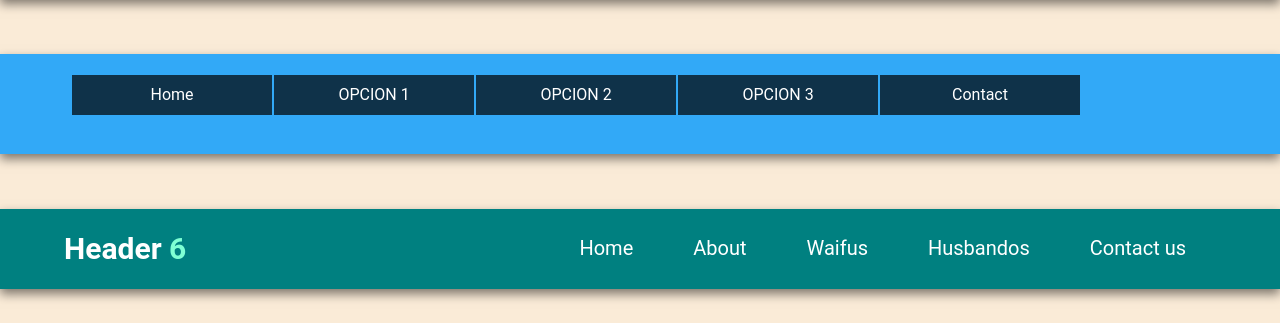
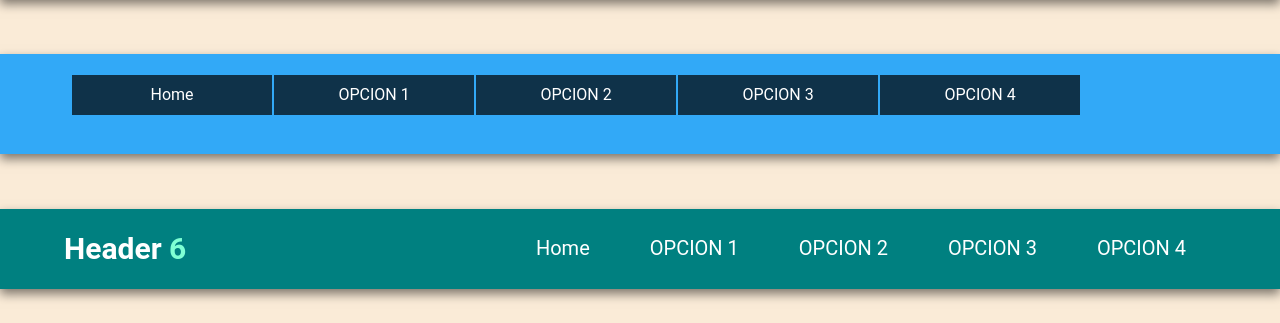
Before and after one commit to KPBaldur/HEADER-EXAMPLES, a plain HTML site: page index.html in a window 1280 px wide. Shown: the part 477-800 px from the top of the page. Drawn offline with Linux system fonts and the light colour scheme.

Commit message:
Update index.html

```diff
--- a/index.html
+++ b/index.html
@@ -8,7 +8,7 @@
     <link href="https://fonts.googleapis.com/css2?family=Open+Sans:ital,wght@0,300;0,400;0,500;0,600;0,700;0,800;1,300;1,400;1,500;1,600;1,700;1,800&display=swap" rel="stylesheet">
     <link rel="stylesheet" href="normalize.css">
     <link rel="stylesheet" href="styles.css">
-    <title>Practicas Headers</title>
+    <title>Header Example</title>
 </head>
 <body>
     <header>
@@ -138,7 +138,7 @@
                             <li><a href="">SUBMENU 2</a></li>
                         </ul>
                     </li>
-                    <li><a href="">Contact</a></li>
+                    <li><a href="">OPCION 4</a></li>
                 </ul>
             </div>
         </div>
@@ -152,10 +152,10 @@
             <h1 class="logo">Header<span> 6</span></h1>
             <ul>
                 <li><a href="">Home</a></li>
-                <li><a href="">About</a></li>
-                <li><a href="">Waifus</a></li>
-                <li><a href="">Husbandos</a></li>
-                <li><a href="">Contact us</a></li>
+                <li><a href="">OPCION 1</a></li>
+                <li><a href="">OPCION 2</a></li>
+                <li><a href="">OPCION 3</a></li>
+                <li><a href="">OPCION 4</a></li>
             </ul>
         </div>
 
```
